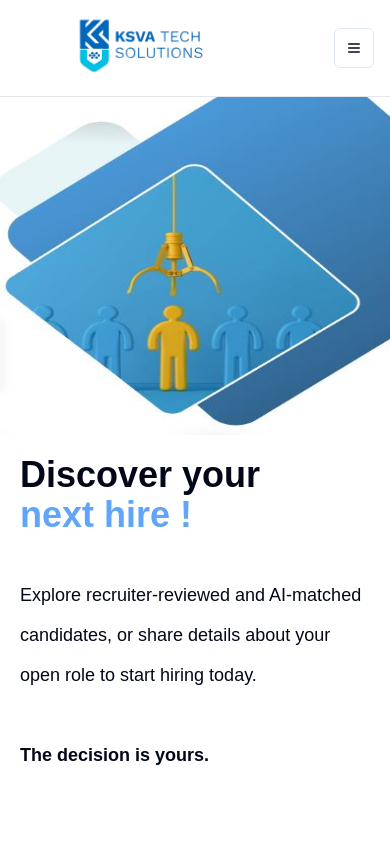
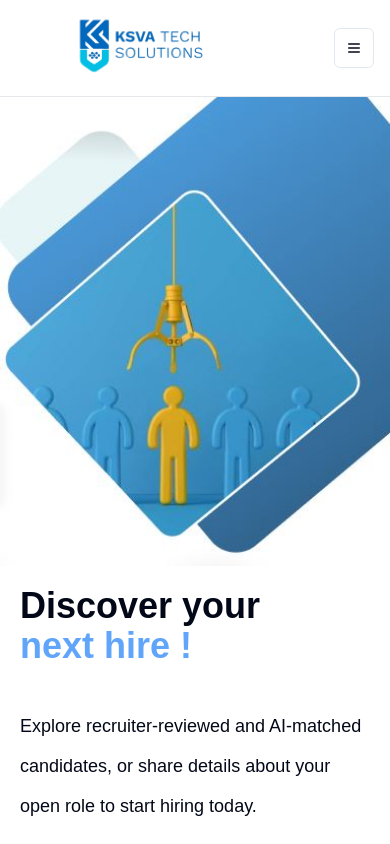
Before and after one commit to UjjwalN15/KSVA-New, a Next.js app: page /hire-talent in a window 390 px wide. Shown: the top 844 px of the page. Built offline with nearby package versions, Linux system fonts and the light colour scheme.

Commit message:
Code Updated

```diff
--- a/src/app/hire-talent/page.js
+++ b/src/app/hire-talent/page.js
@@ -14,11 +14,11 @@ const HireTalentPage = () => {
             <section className="flex flex-col gap-15 relative lg:pl-[200px] lg:pt-[100px] w-full lg:h-[110vh]">
                 <div>
                     <Image
-                        src="/capture.JPG"
+                        src="/Capture.JPG"
                         alt="Image"
                         width={500}
                         height={100}
-                        className="block h-[40vh] z-1 lg:hidden transition-transform duration-300 hover:scale-105"
+                        className="block z-10 lg:hidden transition-transform duration-300 hover:scale-105"
                     />
                 </div>
                 <div className="w-full p-5">
--- a/src/components/ui/swiper.jsx
+++ b/src/components/ui/swiper.jsx
@@ -26,8 +26,9 @@ const SwiperComponent = () => {
                 }}
                 loop={true}
                 autoplay={{
-                    delay: 3000, // Autoplay every 5 seconds
+                    delay: 5000, // Autoplay every 5 seconds
                     disableOnInteraction: false, // Keeps autoplay even after user interaction
+                    speed:30000
                 }}
                 modules={[EffectCoverflow, Pagination, Autoplay]} // Include Autoplay module
                 className="h-full !pt-16"
```
